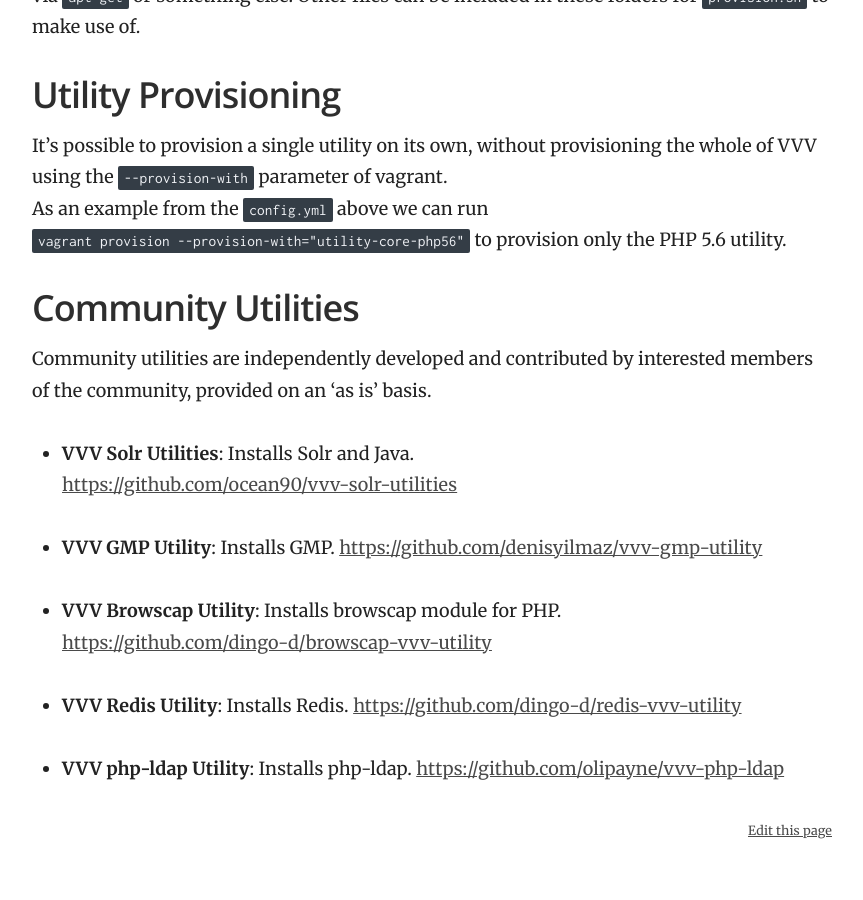
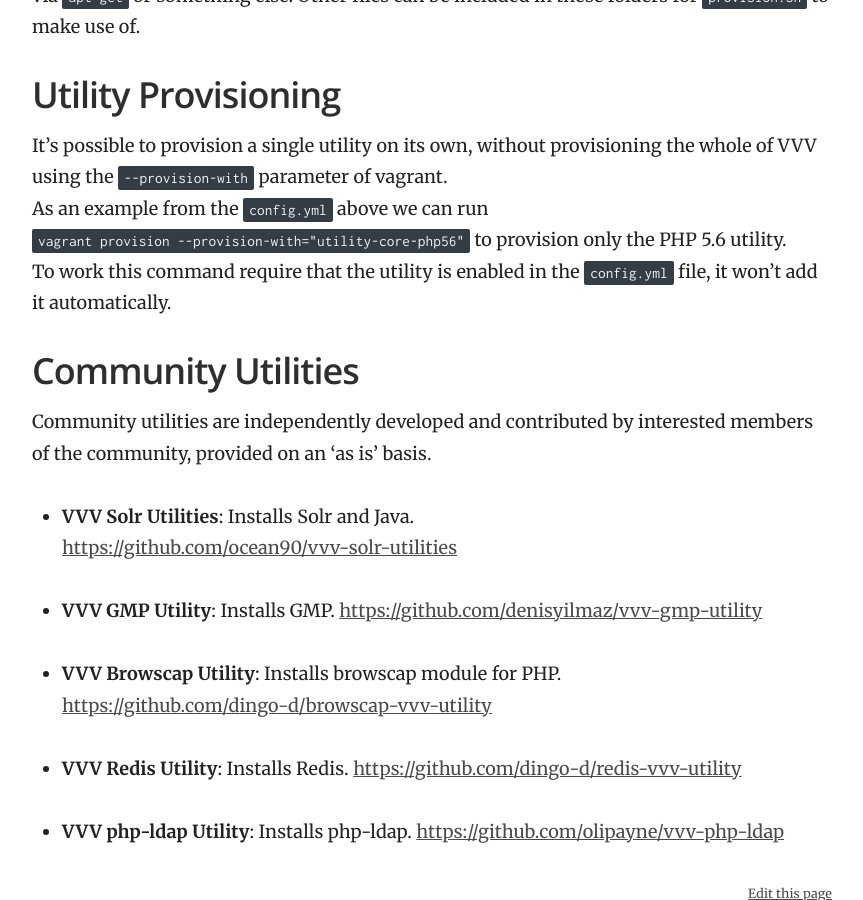
Before and after one commit to Varying-Vagrant-Vagrants/varyingvagrantvagrants.org, a Jekyll site: the page built from docs/en-US/utilities.md, in a window 1280 px wide and 900 px high, scrolled down 2067 px. Shown: the whole window, without its empty margins (358-1221 px from the left). Built offline with Jekyll 4.4.1, drawn with Linux system fonts in a browser that asks for light colours.

Commit message:
added explanation about to add the utility in the config first

```diff
--- a/docs/en-US/utilities.md
+++ b/docs/en-US/utilities.md
@@ -74,6 +74,7 @@ The name of the subfolder maps directly on to what is put in `vvv-custom.yml`. V
 
 It's possible to provision a single utility on its own, without provisioning the whole of VVV using the `--provision-with` parameter of vagrant.
 As an example from the `config.yml` above we can run `vagrant provision --provision-with="utility-core-php56"` to provision only the PHP 5.6 utility.
+To work this command require that the utility is enabled in the `config.yml` file, it won't add it automatically.
 
 ## Community Utilities
 
```
